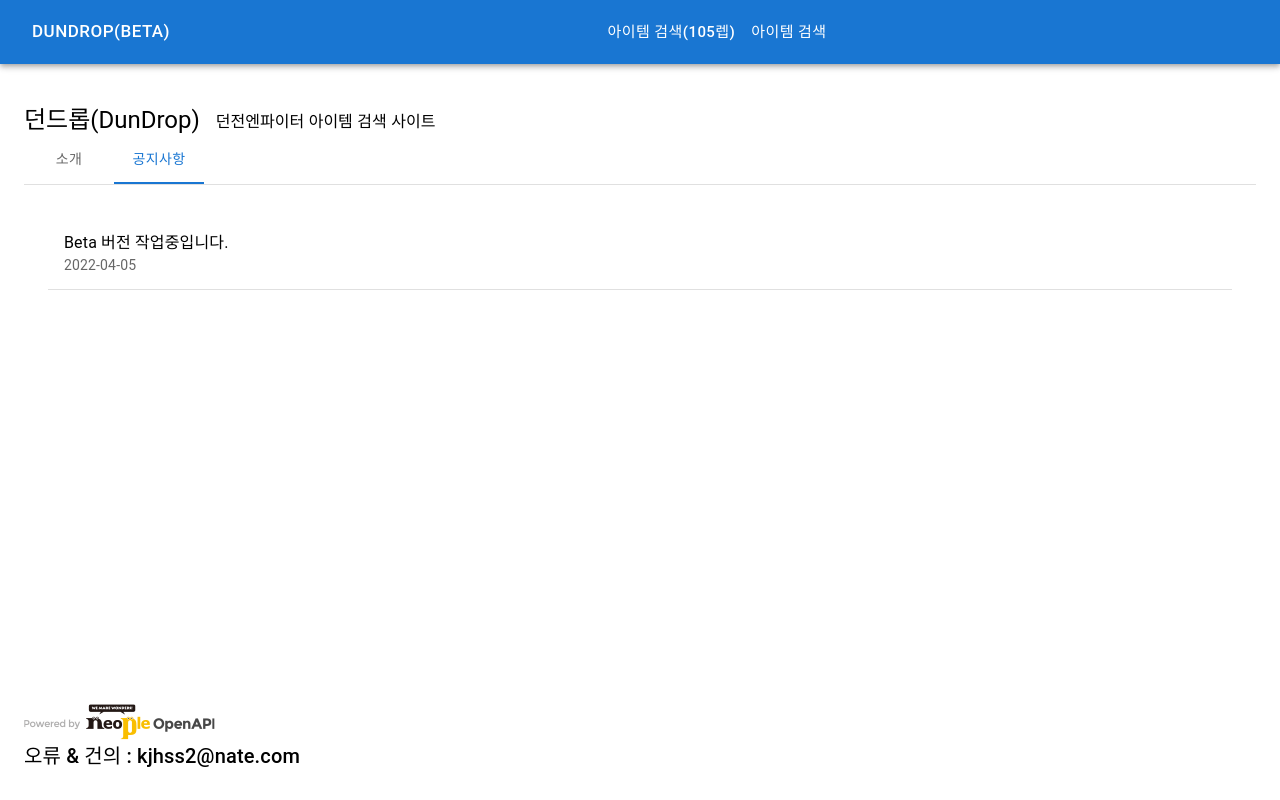
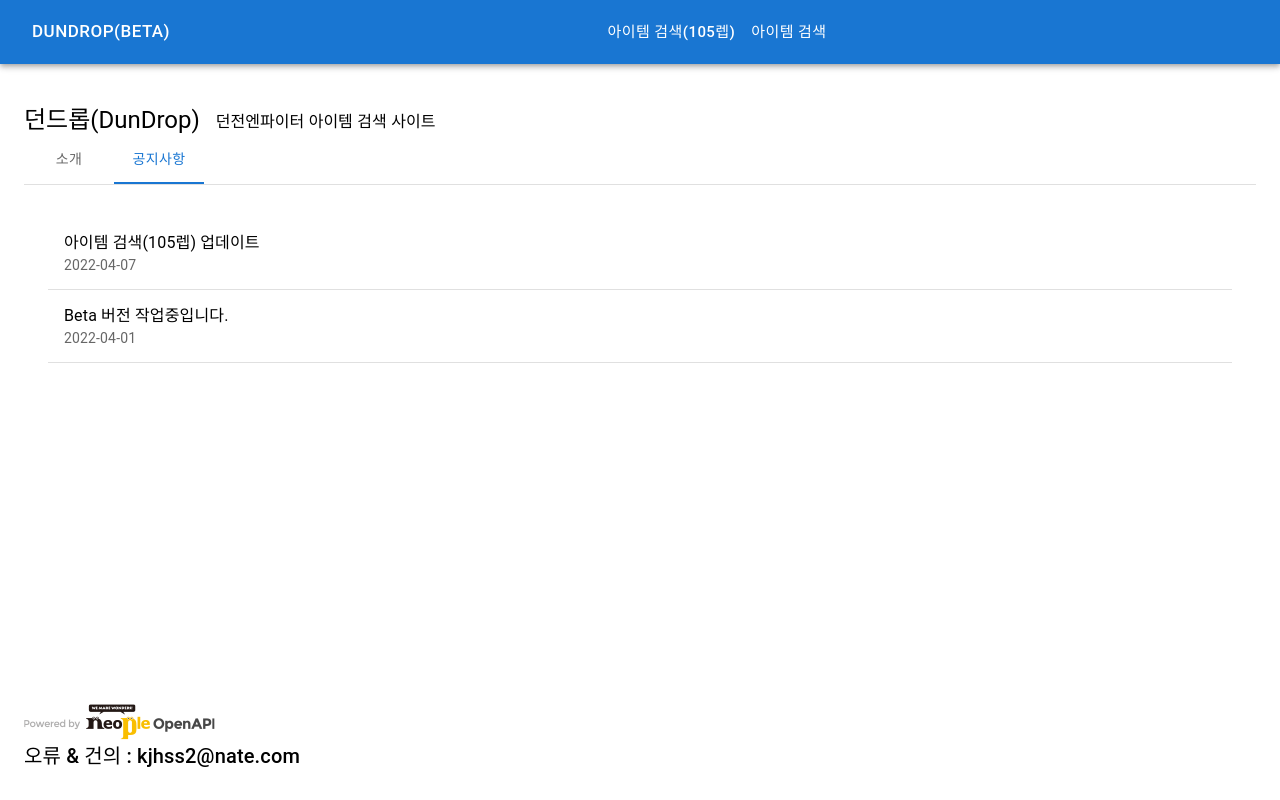
Before and after one commit to kjhss2/dundrop, a React (Create React App) app: page / in a window 1280 px wide. Both pictures are taken after a click on the tab "공지사항". Built offline with nearby package versions, Linux system fonts and the light colour scheme.

Commit message:
* Home - 공지사항 업데이트

```diff
--- a/src/pages/Home.js
+++ b/src/pages/Home.js
@@ -65,7 +65,11 @@
         <TabPanel value={value} index={1}>
           <List component="nav" aria-label="mailbox folders">
             <ListItem>
-              <ListItemText primary="Beta 버전 작업중입니다." secondary="2022-04-05" />
+              <ListItemText primary="아이템 검색(105렙) 업데이트" secondary="2022-04-07" />
+            </ListItem>
+            <Divider />
+            <ListItem>
+              <ListItemText primary="Beta 버전 작업중입니다." secondary="2022-04-01" />
             </ListItem>
             <Divider />
           </List>
```
